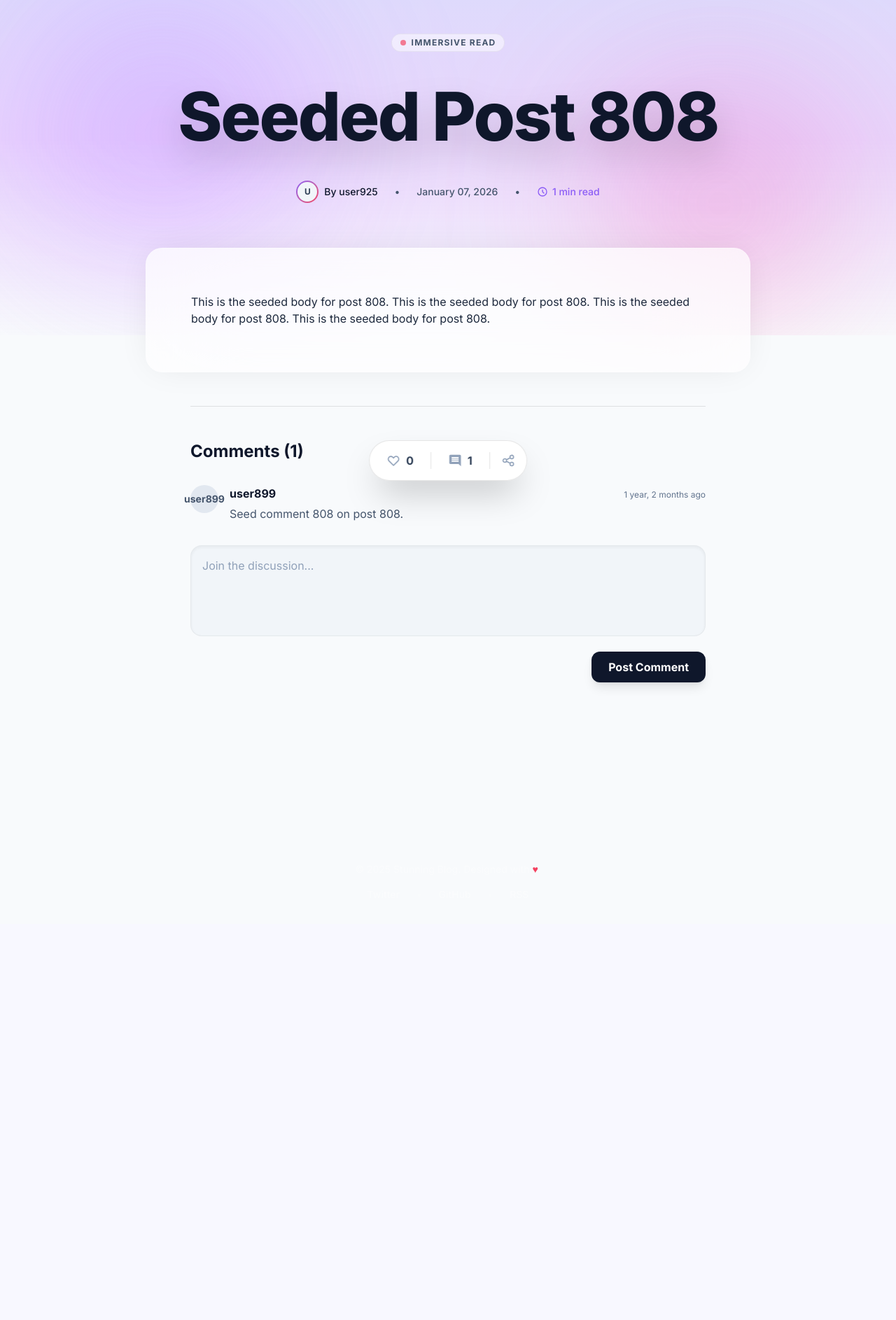
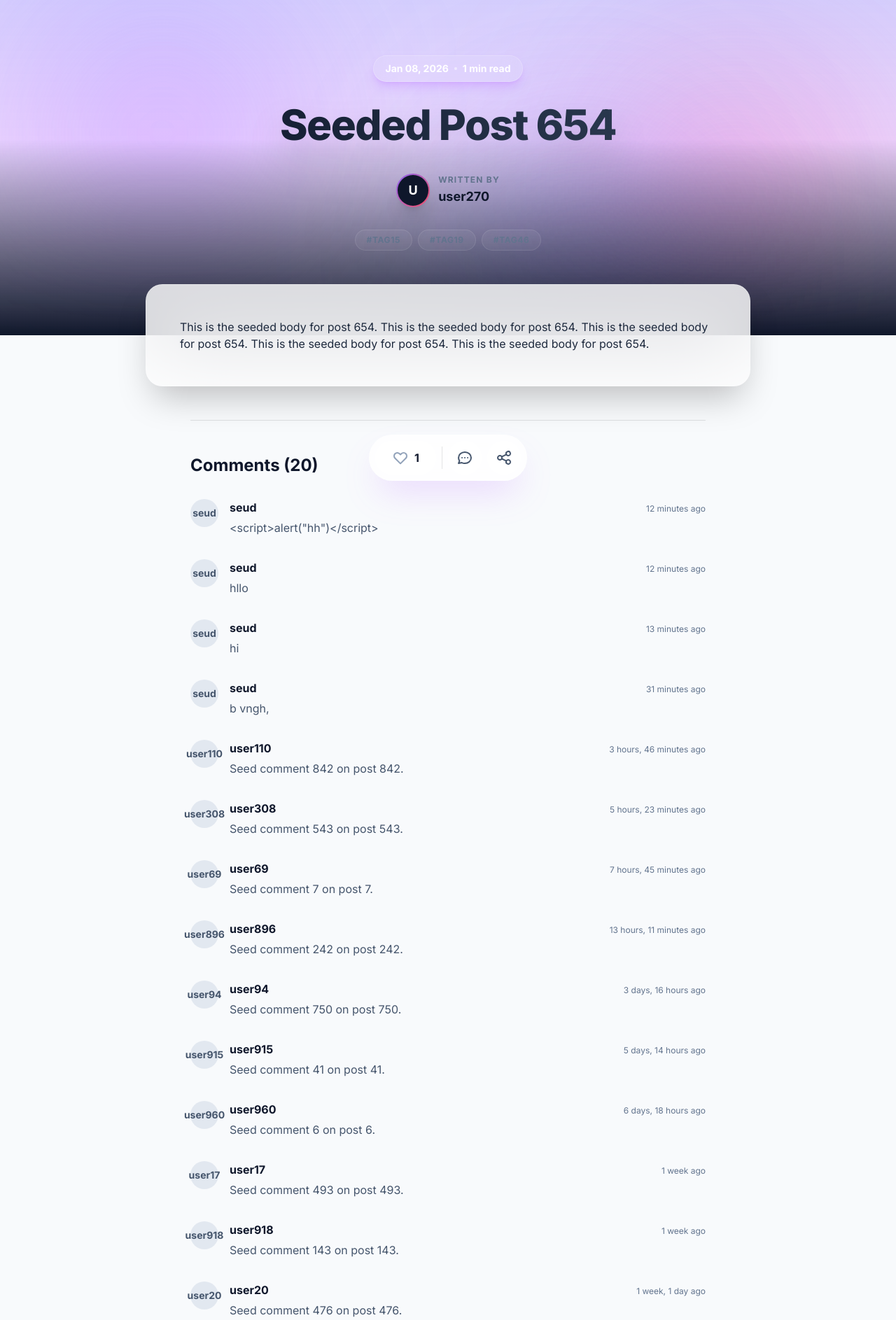
Before and after one commit to seudsahm2/sudo-blog, a Django app: template blog/templates/blog/post/detail.html in a window 1280 px wide. Shown: the part 81-1967 px from the top of the page at 70% size. Before the commit the page ends 1328 px from the top, so only its background shows below. Run offline with Django 5.2, Linux system fonts and the light colour scheme; the template is opened without the code that fills it: values that come from a table or form of the project are taken from there, others are empty; data comes from the database, SQL or seed files in the repository; style sheets or scripts are compiled from the project's sources; parts of the project's set-up code (start-up, migrations or seed data) failed here and were passed over.

Commit message:
tag and similar posts

```diff
--- a/blog/templates/blog/post/detail.html
+++ b/blog/templates/blog/post/detail.html
@@ -3,131 +3,93 @@
 {% block title %}{{ post.title }}{% endblock %}
 
 {% block content %}
-<article class="relative min-h-screen pb-20">
+<article class="relative min-h-screen pb-40">
     <!-- 1. Cinematic Hero Background -->
-    <div class="absolute inset-x-0 top-0 h-[70vh] -z-10 overflow-hidden">
-        <div class="absolute inset-0 bg-gradient-to-b from-indigo-500/20 via-purple-500/20 to-transparent dark:from-neon-purple/20 dark:via-neon-pink/10 dark:to-deep-space"></div>
+    <div class="fixed inset-x-0 top-0 h-[70vh] -z-10 overflow-hidden">
+        <div class="absolute inset-0 bg-gradient-to-b from-indigo-500/30 via-purple-500/20 to-deep-space dark:from-neon-purple/20 dark:via-neon-pink/10 dark:to-deep-space"></div>
         <!-- Abstract Shapes -->
         <div class="absolute top-20 left-10 w-96 h-96 bg-purple-400/30 rounded-full blur-[120px] mix-blend-multiply animate-blob"></div>
         <div class="absolute top-40 right-10 w-96 h-96 bg-pink-400/30 rounded-full blur-[120px] mix-blend-multiply animate-blob animation-delay-2000"></div>
+        <div class="absolute -bottom-20 left-1/2 w-96 h-96 bg-indigo-400/30 rounded-full blur-[120px] mix-blend-multiply animate-blob animation-delay-4000"></div>
     </div>
 
-    <!-- 2. Hero Content -->
-    <header class="container mx-auto px-4 pt-32 pb-16 text-center max-w-5xl">
-        <div class="inline-flex items-center gap-2 px-3 py-1 rounded-full bg-white/50 dark:bg-white/10 backdrop-blur-md border border-black/5 dark:border-white/10 mb-8 animate-fade-in-up">
-            <span class="w-2 h-2 rounded-full bg-neon-pink animate-pulse"></span>
-            <span class="text-xs font-bold uppercase tracking-widest text-slate-600 dark:text-white/80">Immersive Read</span>
+    <!-- 2. Content Container -->
+    <div class="relative container mx-auto px-4 max-w-4xl pt-32 lg:pt-40">
+
+        <!-- Header Info -->
+        <header class="text-center mb-12 animate-fade-in-down">
+           <div class="inline-flex items-center gap-2 px-4 py-2 rounded-full bg-white/10 backdrop-blur-md border border-white/20 mb-6 text-sm font-bold text-white shadow-lg shadow-purple-500/20">
+                <span>{{ post.publish|date:"M d, Y" }}</span>
+                <span class="w-1 h-1 rounded-full bg-white/50"></span>
+                <span>{{ post.get_read_time }} min read</span>
            </div>
 
-        <h1 class="text-5xl md:text-7xl lg:text-8xl font-black mb-8 text-slate-900 dark:text-white leading-tight tracking-tight drop-shadow-2xl animate-fade-in-up delay-100">
+           <h1 class="text-4xl md:text-6xl font-black text-slate-900 dark:text-white leading-tight mb-8 drop-shadow-2xl tracking-tight bg-clip-text text-transparent bg-gradient-to-r from-slate-900 to-slate-700 dark:from-white dark:to-white/70">
                {{ post.title }}
            </h1>
 
-        <div class="flex flex-wrap items-center justify-center gap-6 text-sm font-medium text-slate-600 dark:text-white/60 animate-fade-in-up delay-200">
-            <div class="flex items-center gap-2">
+           <!-- Author -->
+           <div class="flex items-center justify-center gap-3">
                {% if post.author.profile_image %}
-                    <img src="{{ post.author.profile_image.url }}" alt="{{ post.author }}" class="w-8 h-8 rounded-full border-2 border-white dark:border-white/20">
+                   <img src="{{ post.author.profile_image.url }}" alt="{{ post.author }}" class="w-12 h-12 rounded-full border-2 border-white/20 shadow-xl">
                {% else %}
-                    <div class="w-8 h-8 rounded-full bg-gradient-to-br from-neon-purple to-neon-pink p-[2px]">
-                        <div class="w-full h-full rounded-full bg-slate-100 dark:bg-slate-900 flex items-center justify-center text-xs font-bold text-slate-700 dark:text-white">
+                    <div class="w-12 h-12 rounded-full bg-gradient-to-br from-neon-purple to-neon-pink p-[2px] shadow-xl">
+                        <div class="w-full h-full rounded-full bg-slate-900 flex items-center justify-center text-lg font-bold text-white">
                             {{ post.author.username|slice:":1"|upper }}
                         </div>
                     </div>
                {% endif %}
-                <span class="text-slate-900 dark:text-white">By {{ post.author }}</span>
+               <div class="text-left">
+                   <div class="text-xs uppercase tracking-widest text-slate-500 dark:text-white/60 font-bold mb-0.5">Written by</div>
+                   <div class="text-lg font-bold text-slate-900 dark:text-white">{{ post.author }}</div>
                </div>
-            <span>&bull;</span>
-            <span>{{ post.publish|date:"F d, Y" }}</span>
-            <span>&bull;</span>
-            <span class="flex items-center gap-1.5 text-neon-purple">
-                <svg class="w-4 h-4" fill="none" stroke="currentColor" viewBox="0 0 24 24"><path stroke-linecap="round" stroke-linejoin="round" stroke-width="2" d="M12 8v4l3 3m6-3a9 9 0 11-18 0 9 9 0 0118 0z"></path></svg>
-                {{ post.get_read_time }} min read
-            </span>
            </div>
+
+           <!-- Tags -->
+           {% if post.tags.all %}
+               <div class="flex flex-wrap justify-center gap-2 mt-8 animate-fade-in-up delay-300">
+                   {% for tag in post.tags.all %}
+                       <a href="{% url 'blog:post_list_by_tag' tag.slug %}" class="px-4 py-1.5 rounded-full bg-white/5 border border-white/10 hover:border-neon-pink/50 text-xs font-bold uppercase tracking-wider text-slate-500 dark:text-white/60 hover:text-neon-pink transition-all">
+                           #{{ tag.name }}
+                       </a>
+                   {% endfor %}
+               </div>
+           {% endif %}
         </header>
 
-    <!-- 3. Glass Content Container -->
-    <div class="container mx-auto px-4 max-w-4xl relative z-10">
-        <div class="bg-white/70 dark:bg-white/5 backdrop-blur-3xl border border-white/20 dark:border-white/10 rounded-3xl p-8 md:p-16 shadow-[0_0_50px_-12px_rgba(0,0,0,0.1)] dark:shadow-[0_0_50px_-12px_rgba(0,0,0,0.5)] animate-fade-in-up delay-300">
+        <!-- 3. Glass Article Body -->
+        <div class="relative bg-white/80 dark:bg-white/5 backdrop-blur-3xl rounded-3xl p-8 md:p-12 border border-white/20 shadow-2xl animate-fade-in-up">
             <div class="prose prose-lg md:prose-xl max-w-none
                 prose-slate dark:prose-invert
                 prose-headings:font-bold prose-headings:tracking-tight
+                prose-p:leading-loose prose-p:text-slate-600 dark:prose-p:text-slate-300
                 prose-a:text-neon-pink prose-a:no-underline hover:prose-a:underline
                 prose-blockquote:border-l-4 prose-blockquote:border-neon-purple prose-blockquote:bg-slate-100/50 dark:prose-blockquote:bg-white/5 prose-blockquote:py-2 prose-blockquote:px-4 prose-blockquote:rounded-r-lg
-                prose-img:rounded-2xl prose-img:shadow-2xl">
+                prose-img:rounded-xl prose-img:shadow-2xl prose-img:border prose-img:border-white/10">
                 {{ post.body|linebreaks }}
             </div>
         </div>
+
     </div>
 
-    <!-- 4. Floating Action Bar (Bottom) -->
-    <div class="fixed bottom-8 left-1/2 -translate-x-1/2 z-40 animate-fade-in-up delay-500">
-        <div class="flex items-center gap-2 p-2 rounded-full bg-white/90 dark:bg-slate-900/90 backdrop-blur-xl border border-black/10 dark:border-white/10 shadow-2xl">
-            <!-- Like -->
-            <form id="like-form" action="{% url 'blog:post_like' post.id %}" method="post" class="flex items-center">
-                {% csrf_token %}
-                <button type="submit" class="flex items-center gap-2 px-4 py-2 rounded-full hover:bg-slate-100 dark:hover:bg-white/10 transition-colors group">
-                    <svg id="like-icon" class="w-5 h-5 {% if is_liked %}text-neon-pink fill-current{% else %}text-slate-400 dark:text-white/60 group-hover:text-neon-pink{% endif %} transition-colors" fill="{% if is_liked %}currentColor{% else %}none{% endif %}" stroke="currentColor" viewBox="0 0 24 24">
-                        <path stroke-linecap="round" stroke-linejoin="round" stroke-width="2" d="M4.318 6.318a4.5 4.5 0 000 6.364L12 20.364l7.682-7.682a4.5 4.5 0 00-6.364-6.364L12 7.636l-1.318-1.318a4.5 4.5 0 00-6.364 0z"></path>
-                    </svg>
-                    <span id="like-count" class="font-bold text-slate-700 dark:text-white">{{ post.likes.count }}</span>
-                </button>
-            </form>
-
-            <script>
-                document.getElementById('like-form').addEventListener('submit', function(e) {
-                    e.preventDefault();
-                    const form = this;
-                    const icon = document.getElementById('like-icon');
-                    const count = document.getElementById('like-count');
-
-                    fetch(form.action, {
-                        method: 'POST',
-                        body: new FormData(form),
-                        headers: {
-                            'X-Requested-With': 'XMLHttpRequest'
-                        }
-                    })
-                    .then(response => response.json())
-                    .then(data => {
-                        count.textContent = data.count;
-                        if (data.liked) {
-                            icon.classList.remove('text-slate-400', 'dark:text-white/60');
-                            icon.classList.add('text-neon-pink', 'fill-current');
-                            icon.setAttribute('fill', 'currentColor');
-                        } else {
-                            icon.classList.add('text-slate-400', 'dark:text-white/60');
-                            icon.classList.remove('text-neon-pink', 'fill-current');
-                            icon.setAttribute('fill', 'none');
-                        }
-                    })
-                    .catch(error => console.error('Error:', error));
-                });
-            </script>
-
-            <div class="w-px h-6 bg-black/10 dark:bg-white/10"></div>
-
-            <!-- Comments Toggle -->
-            <button class="flex items-center gap-2 px-4 py-2 rounded-full hover:bg-slate-100 dark:hover:bg-white/10 transition-colors group">
-                <svg class="w-5 h-5 text-slate-400 dark:text-white/60 group-hover:text-blue-400 transition-colors" fill="currentColor" viewBox="0 0 24 24"><path d="M21.99 4c0-1.1-.89-2-1.99-2H4c-1.1 0-2 .9-2 2v12c0 1.1.9 2 2 2h14l4 4-.01-18zM18 14H6v-2h12v2zm0-3H6V9h12v2zm0-3H6V6h12v2z"/></svg>
-                <span class="font-bold text-slate-700 dark:text-white">{{ post.comments.count }}</span>
-            </button>
-
-            <div class="w-px h-6 bg-black/10 dark:bg-white/10"></div>
-
-            <!-- Share -->
-            <a href="{% url 'blog:post_share' post.id %}" class="p-2 rounded-full hover:bg-slate-100 dark:hover:bg-white/10 transition-colors text-slate-400 dark:text-white/60 hover:text-slate-900 dark:hover:text-white">
-                <svg class="w-5 h-5" fill="none" stroke="currentColor" viewBox="0 0 24 24"><path stroke-linecap="round" stroke-linejoin="round" stroke-width="2" d="M8.684 13.342C8.886 12.938 9 12.482 9 12c0-.482-.114-.938-.316-1.342m0 2.684a3 3 0 110-2.684m0 2.684l6.632 3.316m-6.632-6l6.632-3.316m0 0a3 3 0 105.367-2.684 3 3 0 00-5.367 2.684zm0 9.316a3 3 0 105.368 2.684 3 3 0 00-5.368-2.684z"></path></svg>
-            </a>
+    <!-- Similar Posts Section -->
+    {% if similar_posts %}
+    <div class="container mx-auto px-4 max-w-6xl mt-20">
+        <h3 class="text-2xl font-bold mb-8 text-slate-900 dark:text-white text-center">You Might Also Like</h3>
+        <div class="grid md:grid-cols-2 lg:grid-cols-4 gap-6">
+            {% for post in similar_posts %}
+                {% include "blog/includes/_post_card.html" %}
+            {% endfor %}
         </div>
     </div>
+    {% endif %}
 
-    <!-- Inline Interaction Section (Below Content) -->
-    <div class="container mx-auto px-4 max-w-3xl mt-12 mb-20">
+    <!-- Comments Section -->
+    <div id="comments-section" class="container mx-auto px-4 max-w-3xl mt-12 mb-20 scroll-mt-24">
         <div class="border-t border-black/10 dark:border-white/10 pt-12">
-            <h3 class="text-2xl font-bold mb-8 text-slate-900 dark:text-white">Comments ({{ post.comments.count }})</h3>
+            <h3 class="text-2xl font-bold mb-8 text-slate-900 dark:text-white">Comments ({{ comments.count }})</h3>
 
-            {% for comment in post.comments.all %}
+            {% for comment in comments %}
                 <div class="flex gap-4 mb-8 animate-fade-in-up">
                     <div class="w-10 h-10 rounded-full bg-slate-200 dark:bg-white/10 flex items-center justify-center text-sm font-bold text-slate-600 dark:text-white">
                         {{ comment.user|default:"U"|slice:":1" }}
@@ -144,53 +106,89 @@
                 <p class="text-slate-500 dark:text-white/40 italic">No comments yet. Be the first to share your thoughts!</p>
             {% endfor %}
 
-            <!-- Add Comment Form -->
-            <div class="mt-8">
+            <div class="mt-12 bg-slate-100 dark:bg-white/5 p-8 rounded-2xl border border-black/5 dark:border-white/10">
+                <h4 class="text-lg font-bold mb-6 text-slate-900 dark:text-white">Leave a Comment</h4>
                 <form action="{% url 'blog:post_comment' post.id %}" method="post">
                     {% csrf_token %}
-                    <textarea name="body" class="w-full bg-slate-100 dark:bg-white/5 border border-black/5 dark:border-white/10 rounded-2xl p-4 text-slate-800 dark:text-white placeholder-slate-400 dark:placeholder-white/30 focus:outline-none focus:border-neon-purple focus:ring-1 focus:ring-neon-purple transition-all resize-none shadow-inner" rows="4" placeholder="Join the discussion..." required>{{ form.body.value|default:"" }}</textarea>
-                    {% if form.body.errors %}
-                        <div class="text-red-500 text-sm mt-2">{{ form.body.errors }}</div>
-                    {% endif %}
-                    <div class="flex justify-end mt-4">
-                        <button type="submit" class="px-6 py-2.5 rounded-xl bg-slate-900 dark:bg-white text-white dark:text-slate-900 font-bold hover:scale-105 transition-transform shadow-lg">
+                    <div class="mb-4">
+                        <textarea name="body" class="w-full bg-white dark:bg-black/20 border border-slate-200 dark:border-white/10 rounded-xl p-4 text-slate-900 dark:text-white placeholder-slate-400 dark:placeholder-white/30 focus:outline-none focus:border-neon-pink focus:ring-1 focus:ring-neon-pink transition-all resize-none" rows="4" placeholder="Share your thoughts..." required></textarea>
+                    </div>
+                    <button type="submit" class="px-8 py-3 rounded-xl bg-neon-purple hover:bg-neon-pink text-white font-bold shadow-lg shadow-purple-500/30 hover:shadow-pink-500/30 transition-all transform hover:-translate-y-1">
                         Post Comment
                     </button>
-                    </div>
                 </form>
             </div>
         </div>
     </div>
+
+    <!-- 4. Floating Action Bar (Sticky Bottom) [Restored] -->
+    <div class="fixed bottom-8 left-1/2 -translate-x-1/2 z-50 animate-bounce-in">
+        <div class="flex items-center gap-2 p-2 rounded-full bg-white/80 dark:bg-slate-900/80 backdrop-blur-xl border border-white/20 shadow-2xl shadow-purple-500/20">
+            <!-- Like -->
+            <form id="like-form" action="{% url 'blog:post_like' post.id %}" method="post" class="flex items-center">
+                {% csrf_token %}
+                <button type="submit" class="group flex items-center gap-2 px-6 py-3 rounded-full bg-white dark:bg-white/5 hover:bg-red-50 dark:hover:bg-red-500/20 transition-all">
+                    <svg id="like-icon" class="w-6 h-6 {% if is_liked %}text-red-500 fill-current{% else %}text-slate-400 dark:text-white/60 group-hover:text-red-500{% endif %} transition-colors" fill="{% if is_liked %}currentColor{% else %}none{% endif %}" stroke="currentColor" viewBox="0 0 24 24">
+                        <path stroke-linecap="round" stroke-linejoin="round" stroke-width="2" d="M4.318 6.318a4.5 4.5 0 000 6.364L12 20.364l7.682-7.682a4.5 4.5 0 00-6.364-6.364L12 7.636l-1.318-1.318a4.5 4.5 0 00-6.364 0z"></path>
+                    </svg>
+                    <span id="like-count" class="font-bold text-slate-900 dark:text-white">{{ post.likes.count }}</span>
+                </button>
+            </form>
+
+            <div class="w-px h-8 bg-black/10 dark:bg-white/10"></div>
+
+            <!-- Comment Scroll -->
+            <button onclick="document.getElementById('comments-section').scrollIntoView({ behavior: 'smooth' })" class="p-3 rounded-full bg-white dark:bg-white/5 hover:bg-slate-100 dark:hover:bg-white/10 text-slate-600 dark:text-white/60 hover:text-neon-purple transition-all">
+                <svg class="w-6 h-6" fill="none" stroke="currentColor" viewBox="0 0 24 24"><path stroke-linecap="round" stroke-linejoin="round" stroke-width="2" d="M8 12h.01M12 12h.01M16 12h.01M21 12c0 4.418-4.03 8-9 8a9.863 9.863 0 01-4.255-.949L3 20l1.395-3.72C3.512 15.042 3 13.574 3 12c0-4.418 4.03-8 9-8s9 3.582 9 8z"></path></svg>
+            </button>
+
+            <!-- Share -->
+            <a href="{% url 'blog:post_share' post.id %}" class="p-3 rounded-full bg-white dark:bg-white/5 hover:bg-slate-100 dark:hover:bg-white/10 text-slate-600 dark:text-white/60 hover:text-neon-cyan transition-all">
+                <svg class="w-6 h-6" fill="none" stroke="currentColor" viewBox="0 0 24 24"><path stroke-linecap="round" stroke-linejoin="round" stroke-width="2" d="M8.684 13.342C8.886 12.938 9 12.482 9 12c0-.482-.114-.938-.316-1.342m0 2.684a3 3 0 110-2.684m0 2.684l6.632 3.316m-6.632-6l6.632-3.316m0 0a3 3 0 105.367-2.684 3 3 0 00-5.367 2.684zm0 9.316a3 3 0 105.368 2.684 3 3 0 00-5.368-2.684z"></path></svg>
+            </a>
+        </div>
+    </div>
+
+    <!-- Scripts -->
+    <script>
+        document.getElementById('like-form').addEventListener('submit', function(e) {
+            e.preventDefault();
+            const form = this;
+            const icon = document.getElementById('like-icon');
+            const count = document.getElementById('like-count');
+
+            fetch(form.action, {
+                method: 'POST',
+                body: new FormData(form),
+                headers: {
+                    'X-Requested-With': 'XMLHttpRequest'
+                }
+            })
+            .then(response => {
+                // Check if the server redirected us (e.g., to login page)
+                if (response.redirected || response.url.includes("login")) {
+                    alert("Please log in to like this post.");
+                    window.location.href = "/accounts/login/?next=" + window.location.pathname;
+                    return null; // Stop processing
+                }
+                return response.json();
+            })
+            .then(data => {
+                if (!data) return; // Stopped due to redirect
+
+                count.textContent = data.count;
+                if (data.liked) {
+                    icon.classList.remove('text-slate-400', 'dark:text-white/60', 'group-hover:text-red-500');
+                    icon.classList.add('text-red-500', 'fill-current');
+                    icon.setAttribute('fill', 'currentColor');
+                } else {
+                    icon.classList.add('text-slate-400', 'dark:text-white/60', 'group-hover:text-red-500');
+                    icon.classList.remove('text-red-500', 'fill-current');
+                    icon.setAttribute('fill', 'none');
+                }
+            })
+            .catch(error => console.error('Error:', error));
+        });
+    </script>
 </article>
-
-<style>
-  @keyframes blob {
-    0% { transform: translate(0px, 0px) scale(1); }
-    33% { transform: translate(30px, -50px) scale(1.1); }
-    66% { transform: translate(-20px, 20px) scale(0.9); }
-    100% { transform: translate(0px, 0px) scale(1); }
-  }
-  .animate-blob {
-    animation: blob 7s infinite;
-  }
-  .animation-delay-2000 {
-    animation-delay: 2s;
-  }
-  .animate-fade-in-up {
-      animation: fadeInUp 0.8s ease-out forwards;
-      opacity: 0;
-      transform: translateY(20px);
-  }
-  .delay-100 { animation-delay: 0.1s; }
-  .delay-200 { animation-delay: 0.2s; }
-  .delay-300 { animation-delay: 0.3s; }
-  .delay-500 { animation-delay: 0.5s; }
-
-  @keyframes fadeInUp {
-      to {
-          opacity: 1;
-          transform: translateY(0);
-      }
-  }
-</style>
 {% endblock %}
--- a/blog/urls.py
+++ b/blog/urls.py
@@ -8,5 +8,6 @@ urlpatterns = [
     path("<int:year>/<int:month>/<int:day>/<slug:post>/",views.post_detail,name="post_detail"),
     path("<int:post_id>/share/",views.post_share,name="post_share"),
     path("<int:post_id>/comment/",views.post_comment,name="post_comment"),
-    path("<int:post_id>/like/",views.post_like,name="post_like")
+    path("<int:post_id>/like/",views.post_like,name="post_like"),
+    path("tag/<slug:tag_slug>/",views.PostListView.as_view(),name="post_list_by_tag")
 ]
--- a/sudo_blog/settings.py
+++ b/sudo_blog/settings.py
@@ -38,7 +38,8 @@ INSTALLED_APPS = [
     "django.contrib.sessions",
     "django.contrib.messages",
     "django.contrib.staticfiles",
-    "blog.apps.BlogConfig"
+    "taggit",
+    "blog.apps.BlogConfig",
 ]
 
 MIDDLEWARE = [
```
Also changed, not shown: blog/admin.py (+4 -13 lines), blog/models.py (+3 -14 lines), blog/templates/blog/post/list.html (+16 -1 lines), blog/views.py (+31 -1 lines), check_similarity.py (added, +71 -0 lines), make_sqlite_seed.py (+170 -136 lines), blog/migrations/0001_initial.py, blog/migrations/0002_category_tag_post_category_comment_post_tags_like.py (deleted), blog/migrations/0003_alter_post_slug.py (deleted), blog/migrations/0004_alter_comment_approved.py (deleted), db.sqlite3, seed/blog_seed_sqlite.sql. Lines whose indentation alone changed are shown as unchanged.
